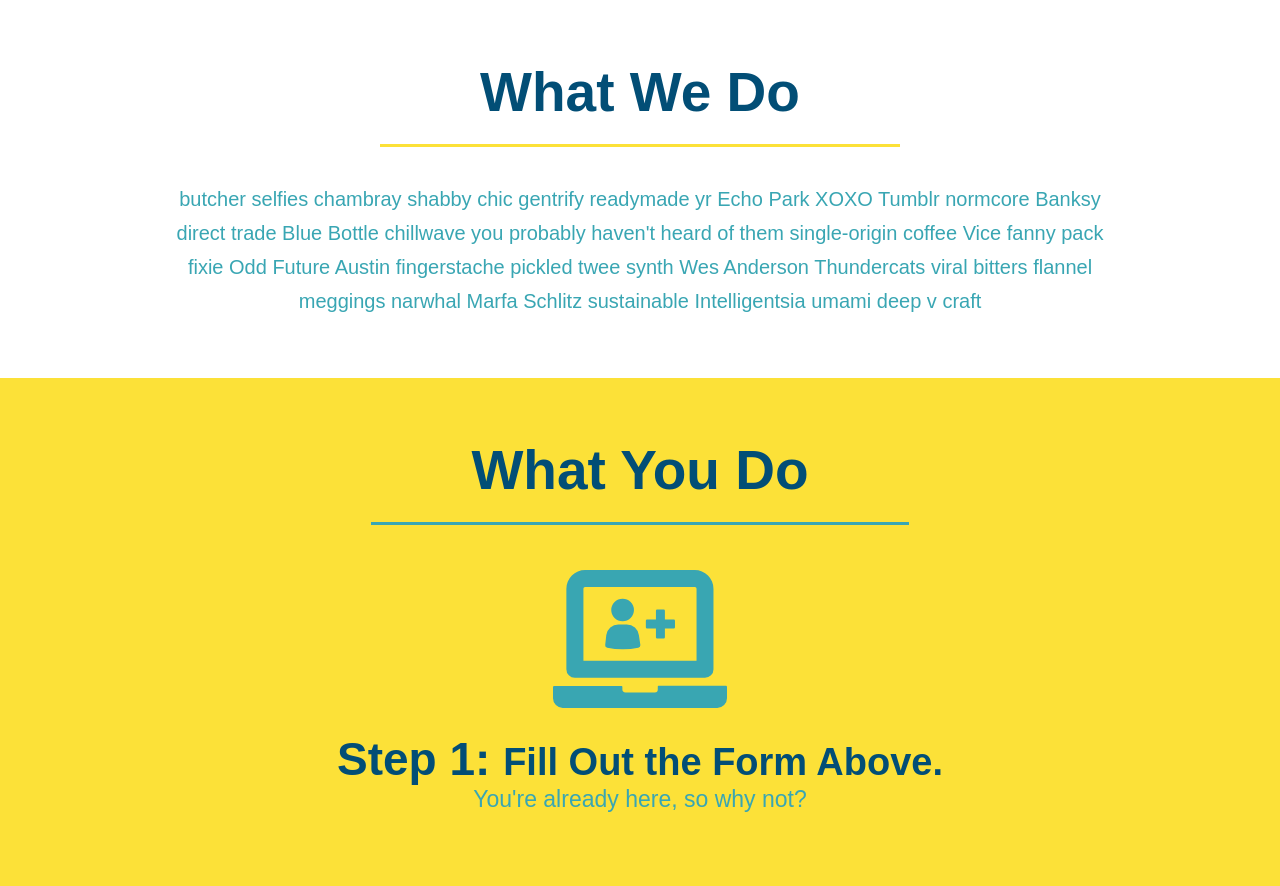
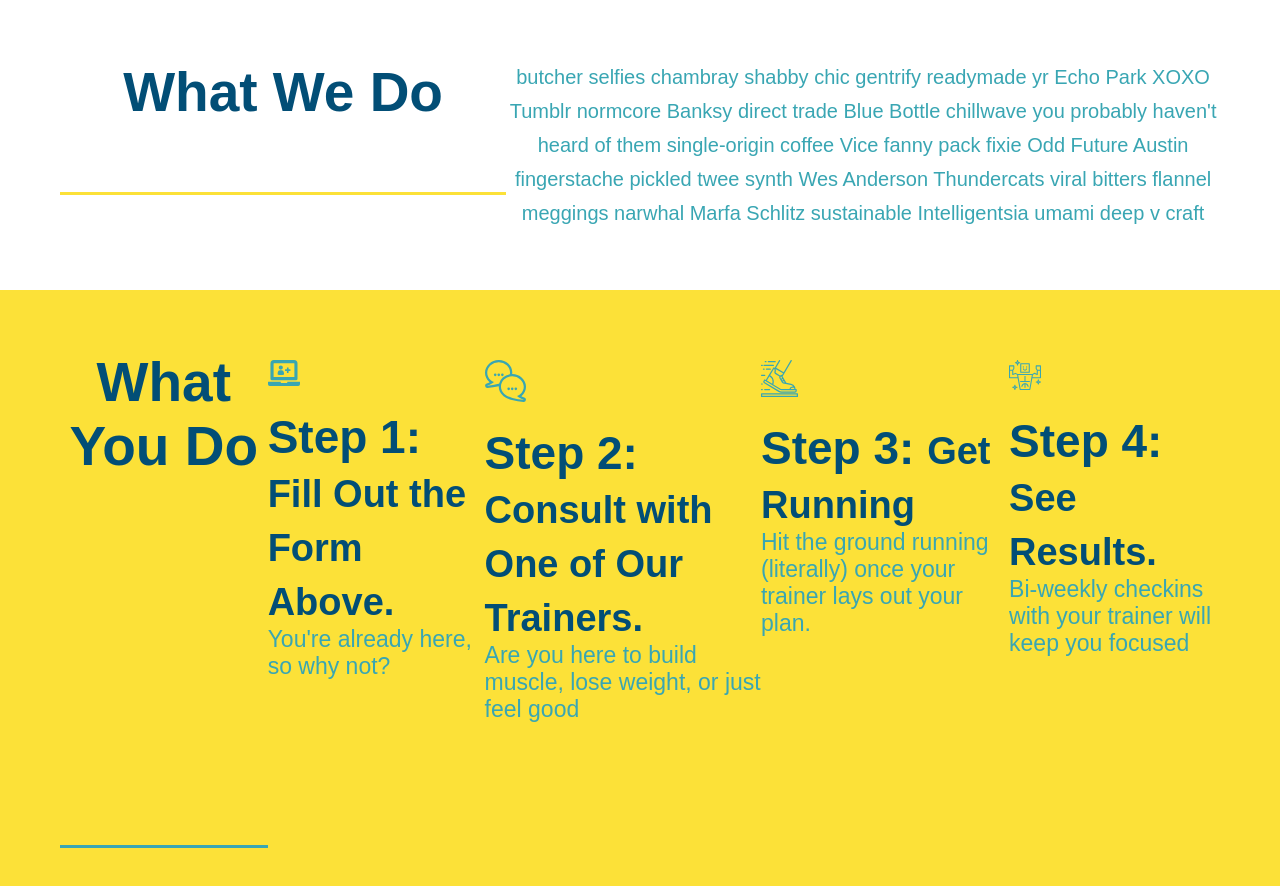
Before and after one commit to dylan-fair/run-buddy, a plain HTML site: page index.html in a window 1280 px wide. Shown: the part 718-1604 px from the top of the page. Drawn offline with Linux system fonts and the light colour scheme.

Commit message:
Added flex row to all major sections

```diff
--- a/index.html
+++ b/index.html
@@ -70,37 +70,50 @@
         </section>
         <!--"What we do"-->
         <section id="what-we-do" class="intro">
+            <div class="flex-row">
             <h2 class="section-title primary-border">What We Do</h2>
             <p>
                 butcher selfies chambray shabby chic gentrify readymade yr Echo Park XOXO Tumblr normcore Banksy direct trade Blue Bottle chillwave you probably haven't heard of them single-origin coffee Vice fanny pack fixie Odd Future Austin fingerstache pickled twee synth Wes Anderson Thundercats viral bitters flannel meggings narwhal Marfa Schlitz sustainable Intelligentsia umami deep v craft
             </p>
+            </div>
         </section>
         <!--what you do-->
         <section id="what-you-do" class="steps">
+            <div class="flex-row">
                 <h2 class="section-title secondary-border">What You Do</h2>
                 <div>
                     <img src="images/step-1.svg" alt=""/>
                     <h3>Step 1: <span>Fill Out the Form Above.</span></h3>
+                    <div class="flex-row">
                         <p>You're already here, so why not?</p>
+                    </div>
                 </div>
                 <div>
                     <img src="images/step-2.svg" alt=""/>
                     <h3>Step 2: <span>Consult with One of Our Trainers.</span></h3>
+                    <div class="flex-row">
                         <p>Are you here to build muscle, lose weight, or just feel good</p>
+                    </div>
                 </div>
                 <div>
                     <img src="images/step-3.svg" alt=""/>
                     <h3>Step 3: <span>Get Running</span></h3>
+                    <div class="flex-row">
                         <p>Hit the ground running (literally) once your trainer lays out your plan.</p>
+                    </div>
                 </div>
                 <div>
                     <img src="images/step-4.svg" alt=""/>
                     <h3>Step 4: <span>See Results.</span></h3>
+                    <div class="flex-row">
                         <p>Bi-weekly checkins with your trainer will keep you focused</p>
+                    </div>
+                </div>
             </div>
         </section>
         <!--Meet the trainers-->
         <section id="your-trainers" class="trainers">
+            <div class="flex-row">
                 <h2 class="section-title primary-border">Meet The Trainers</h2>
                 <article class="trainer">
                     <img src="images/trainer-1.jpg" alt="Arron Stepens in his workout clothes, ready to pump iron" />
@@ -135,9 +148,11 @@
                         </p>
                     </div>
                 </article>
+            </div>
         </section>
         <!--reach out section-->
         <section id="reach-out" class="contact">
+            <div class="flex-row">
                 <h2 class="section-title secondary-border">Reach Out</h2>
                 <div class="contact-info">
                     <iframe src="https://www.google.com/maps/embed?pb=!1m18!1m12!1m3!1d3147.1079747227936!2d-120.42364418397035!3d37.92790791110593!2m3!1f0!2f0!3f0!3m2!1i1024!2i768!4f13.1!3m3!1m2!1s0x8090c49129b6ac57%3A0xb56c7eb95a2cd8bd!2sMain%20St%2C%20California%2095327!5e0!3m2!1sen!2sus!4v1616426329495!5m2!1sen!2sus"
@@ -174,6 +189,7 @@
                         </address>
                     </div>
                 </div>
+            </div>
         </section>
         <!--Footer-->
         <footer>
--- a/style.css
+++ b/style.css
@@ -119,27 +119,25 @@ section {
     padding: 10px 20px;
     font-size: 16px;
 }
-.intro {
-    text-align: center;
-}
 .intro p {
     line-height: 1.7;
     color: #39a6b3;
     width: 80%;
     font-size: 20px;
     margin: 0 auto;
+    text-align: center;
 }
 .steps {
-    text-align: center;
     background: #fce138;
 }
 .section-title {
     font-size: 55px;
     color: #024e76;
-    margin-bottom: 35px;
-    padding: 0 100px 20px 100px;
-    display: inline-block;
     border-bottom: 3px solid;
+    padding-bottom: 20px;
+    text-align: center;
+    margin: 0 auto 35px auto;
+    width: 50%;
 }
 .primary-border {
     border-color: #fce138;
@@ -165,9 +163,6 @@ section {
 }
 .steps span {
     font-size: 38px;
-}
-.trainers {
-    text-align: center;
 }
 .trainer {
     width: 900px;
@@ -205,7 +200,6 @@ section {
     line-height: 1.3;
 }
 .contact {
-    text-align: center;
     background: #024e76;
 }
 .contact h2 {
@@ -236,3 +230,6 @@ section {
 .contact-info a {
     color: #fce138;
 }
+.flex-row {
+    display: flex;
+}
```
Lines whose indentation alone changed are shown as unchanged.
